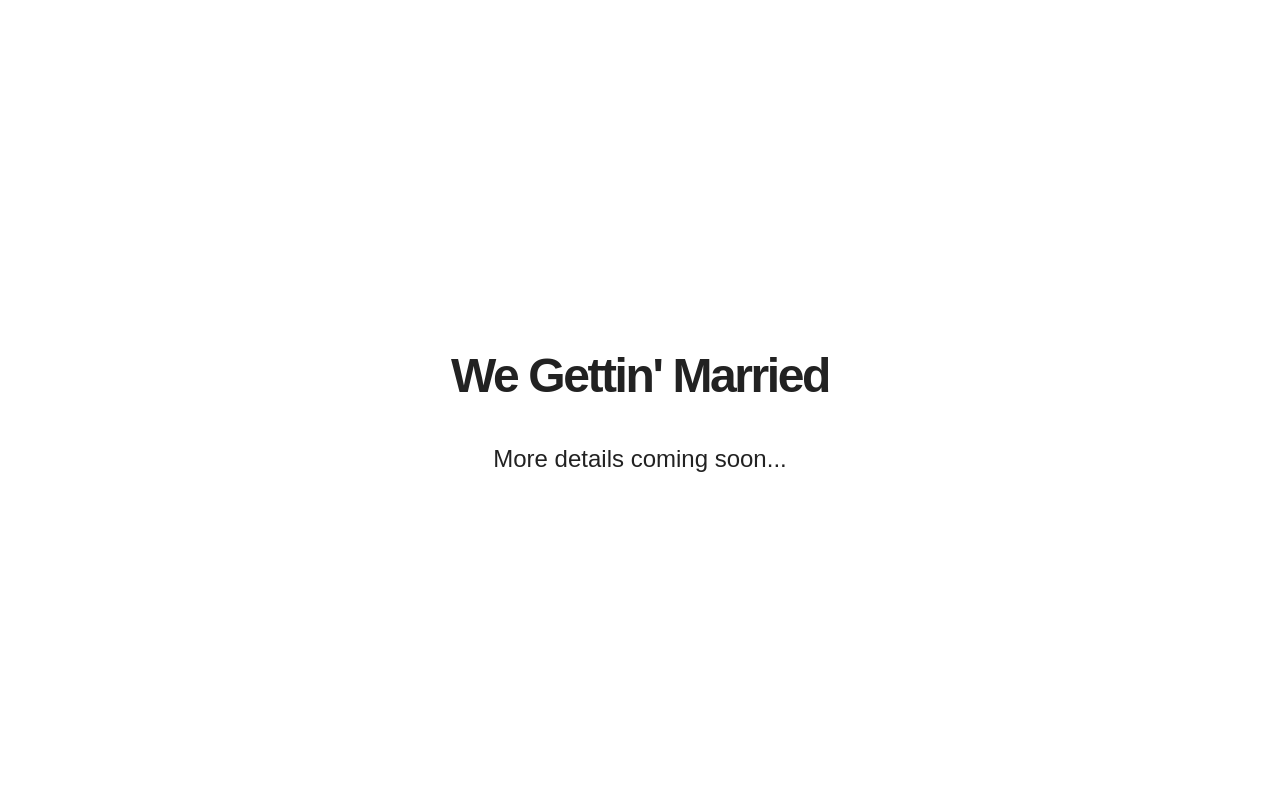
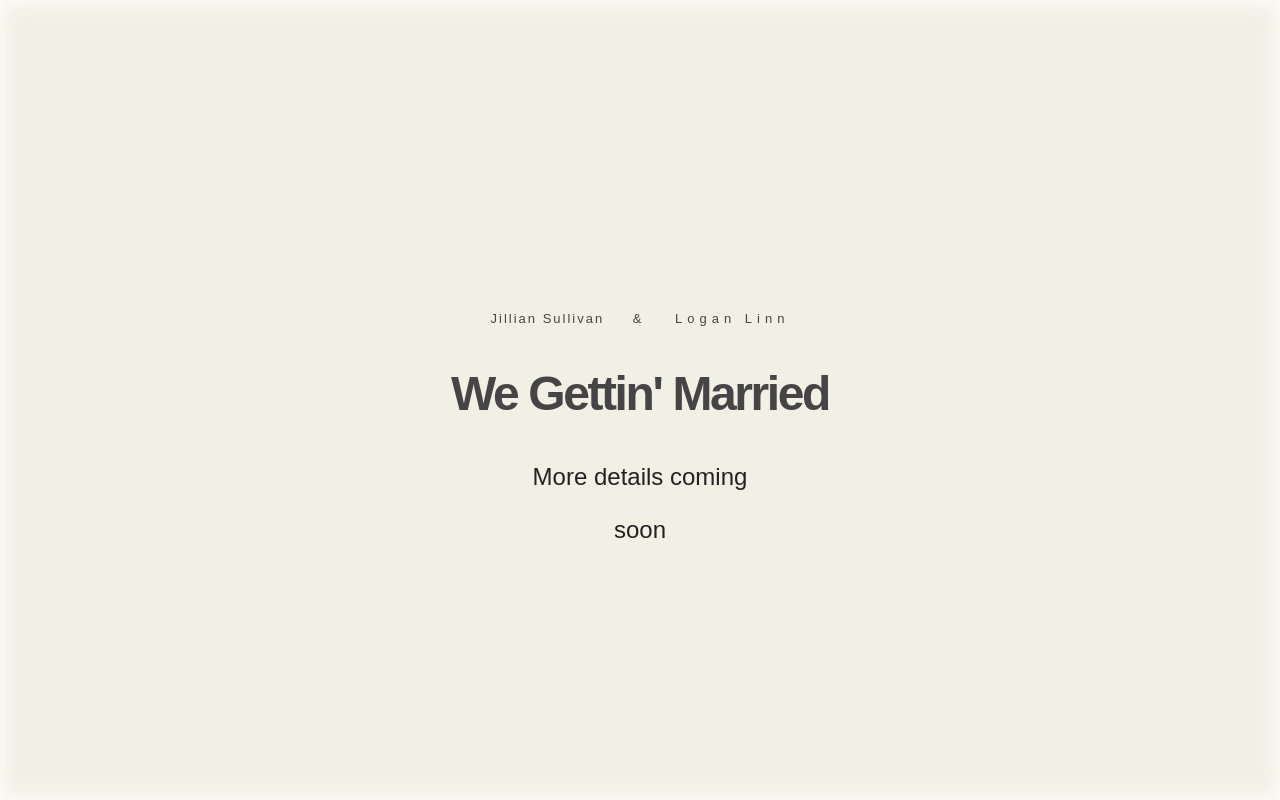
Before and after one commit to jordangarcia/sullivanlinnwedding.com, a plain HTML site: page index.html in a window 1280 px wide. Drawn offline with Linux system fonts and the light colour scheme.

```diff
--- /dev/null
+++ b/css/app.css
@@ -0,0 +1,46 @@
+.bg {
+  position:    absolute;
+  top:         0;
+  left:        0;
+  bottom:      0;
+  right:       0;
+  margin:      auto;
+  text-align:  center;
+  height:      180px;
+}
+.bg {
+  width: 100%;
+  height: 100%;
+  background: url("/img/gold_scale.png");
+  -webkit-filter: blur(12px);
+}
+#main {
+  text-align: center;
+  position: absolute;
+  top: 0;
+  left: 0;
+  bottom: 0;
+  right: 0;
+  margin: auto;
+  height: 180px;
+}
+.name {
+  font-weight: 100;
+  letter-spacing: 5px;
+  font-size: 13px;
+  color:#454545;
+}
+.name .jillian {
+  letter-spacing: 2px;
+}
+.name .amp {
+  margin: 0 20px;
+}
+h1 {
+  font-size:       3em;
+  letter-spacing:  -.05em;
+  color:#454545;
+}
+h2 {
+  font-weight: 100;
+}
--- a/css/main.css
+++ b/css/main.css
@@ -302,21 +302,3 @@
         page-break-after: avoid;
     }
 }
-
-#main {
-  position: absolute;
-  top: 0;
-  left: 0;
-  bottom: 0;
-  right: 0;
-  margin: auto;
-  text-align: center;
-  height: 180px;
-}
-h1 {
-  font-size: 3em;
-  letter-spacing: -.05em;
-}
-h2 {
-  font-weight: 100;
-}
--- a/index.html
+++ b/index.html
@@ -11,15 +11,20 @@
         <meta name="viewport" content="width=device-width, initial-scale=1">
         <link rel="stylesheet" href="css/normalize.css">
         <link rel="stylesheet" href="css/main.css">
+        <link rel="stylesheet" href="css/app.css">
     </head>
     <body>
         <!--[if lt IE 7]>
             <p class="browsehappy">You are using an <strong>outdated</strong> browser. Please <a href="http://browsehappy.com/">upgrade your browser</a> to improve your experience.</p>
         <![endif]-->
 
+        <div class="bg"></div>
         <div id="main">
+          <div class="name"><span class="jillian">Jillian Sullivan</span> <span class="amp">&</span> Logan Linn</div>
+
           <h1>We Gettin' Married</h1>
-          <h2>More details coming soon...</h2>
+          <h2>More details coming</h2>
+          <h2>soon</h2>
         </div>
 
     </body>
```
Also changed, not shown: img/gold_scale.png (added), img/gold_scale_@2X.png (added), img/readme.txt (added), img/ricepaper_v3.png (added), img/ricepaper_v3_@2X.png (added), 1 other file.
